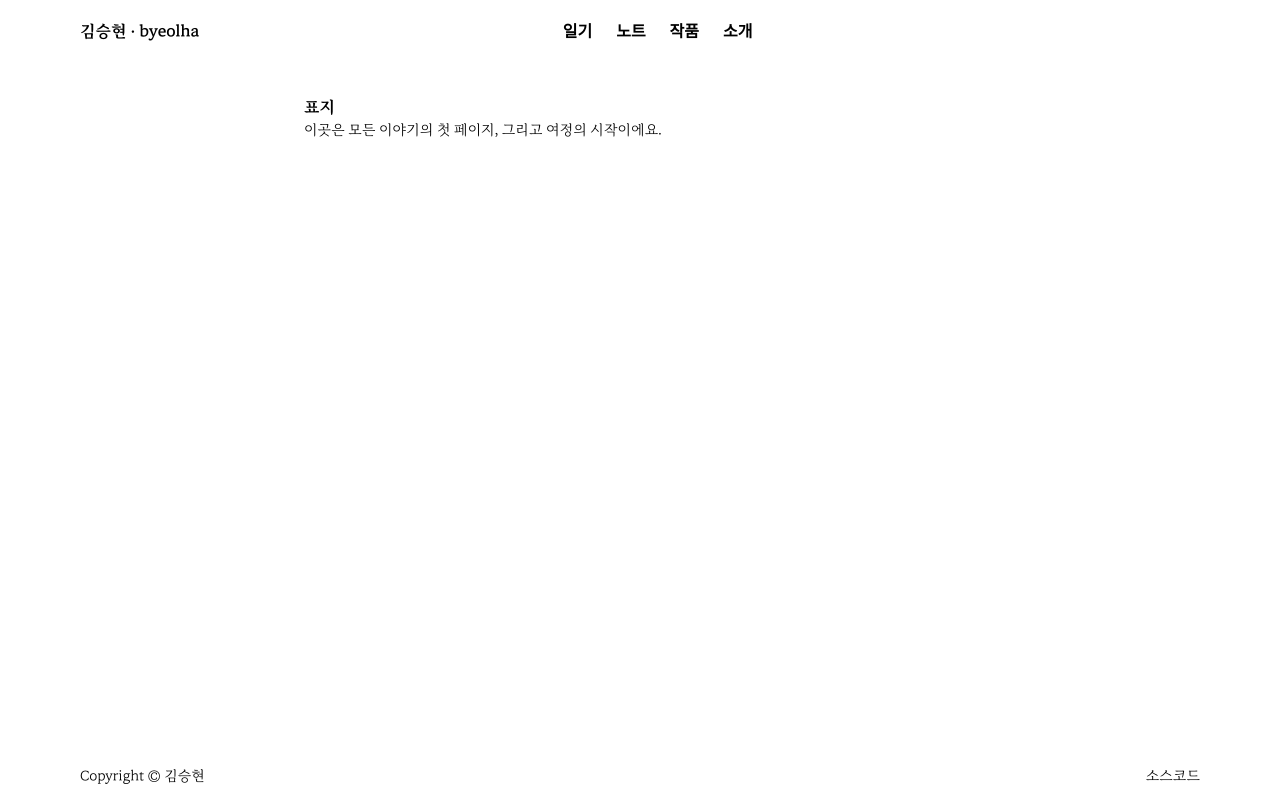
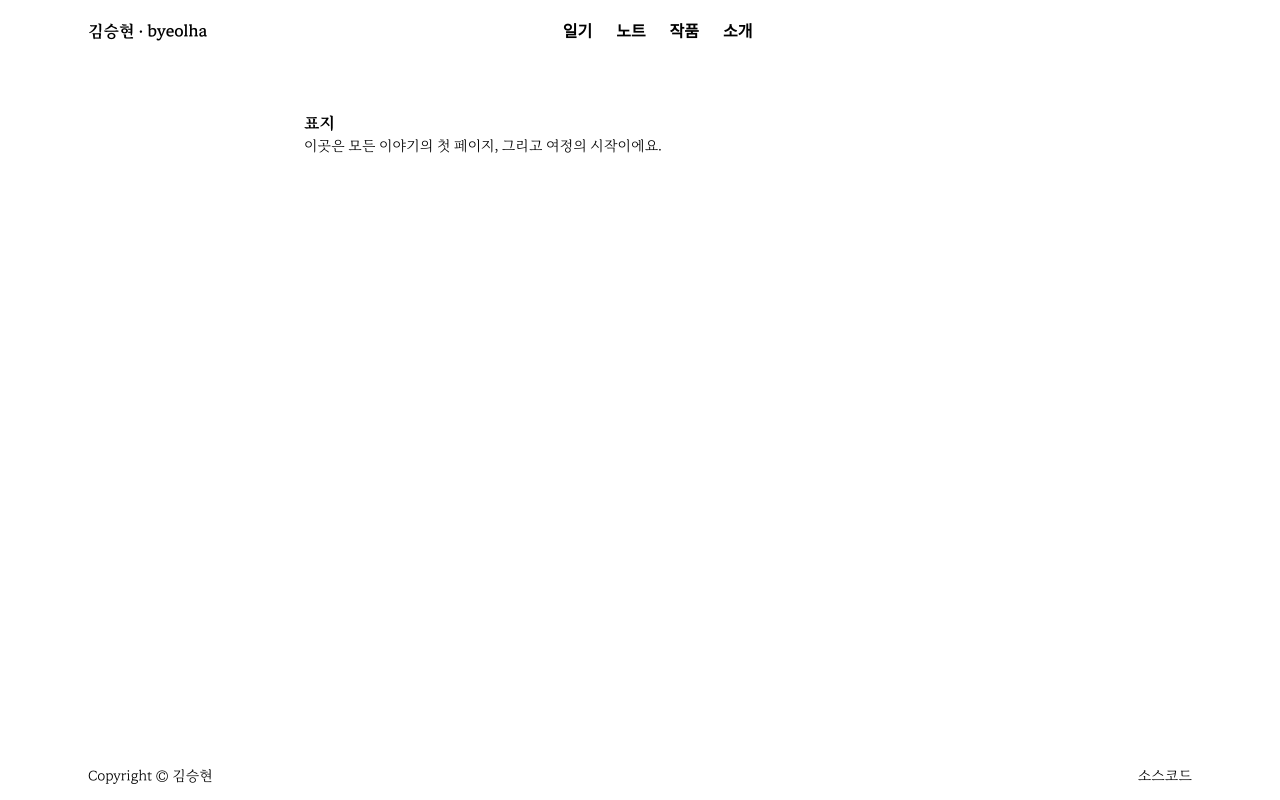
Before and after one commit to ZETA-A/byeolha.me, a Next.js app: page / in a window 1280 px wide. Built offline with nearby package versions, Linux system fonts and the light colour scheme; some icons are missing; a web font is replaced by a local one.

Commit message:
🎨 UI: 네비게이션 구조 변경 및 폰트 추가

```diff
--- a/app/layout.tsx
+++ b/app/layout.tsx
@@ -1,7 +1,7 @@
 import type { Metadata } from 'next';
 import './globals.css';
 import Navigation from '@/components/layout/navigation/Navigation';
-import { maruburi } from '@/utils/fonts';
+import { maruburi, nanumHuman } from '@/utils/fonts';
 import { ThemeProvider } from 'next-themes';
 import Footer from '@/components/layout/footer/Footer';
 
@@ -19,13 +19,13 @@ export default function RootLayout({
         <html
             lang="en"
             suppressHydrationWarning={true}
-            className={`${maruburi.variable} bg-page`}
+            className={`${maruburi.variable} ${nanumHuman.variable} bg-page`}
         >
             <body className="flex flex-col font-maruburi">
                 <ThemeProvider attribute="class">
-                    <div className="w-full max-w-6xl mx-auto px-4 flex flex-col min-h-screen">
+                    <div className="w-full max-w-6xl mx-auto px-6 flex flex-col min-h-screen">
                         <Navigation />
-                        <main className="flex-1 max-w-2xl w-full mx-auto my-8">
+                        <main className="flex-1 max-w-2xl w-full mx-auto my-12">
                             {children}
                         </main>
                         <Footer />
--- a/components/layout/navigation/Navigation.tsx
+++ b/components/layout/navigation/Navigation.tsx
@@ -11,8 +11,9 @@ export default function Navigation() {
     const { popupMenuState, setPopupMenuState } = usePopupMenuStore();
     const toggleNavigation = () => setPopupMenuState(PopupMenuState.Navigation);
     return (
-        <nav className="realative w-full select-none flex justify-between h-16 items-center">
+        <nav className="w-full select-none flex h-16 items-center justify-center">
             {/* 블로그 이름 */}
+            <div className="flex w-full justify-between items-center">
                 <Link
                     href="/"
                     onClick={() => setPopupMenuState(PopupMenuState.None)}
@@ -43,6 +44,7 @@ export default function Navigation() {
                         />
                     </button>
                 </div>
+            </div>
         </nav>
     );
 }
```
Lines whose indentation alone changed are shown as unchanged.
